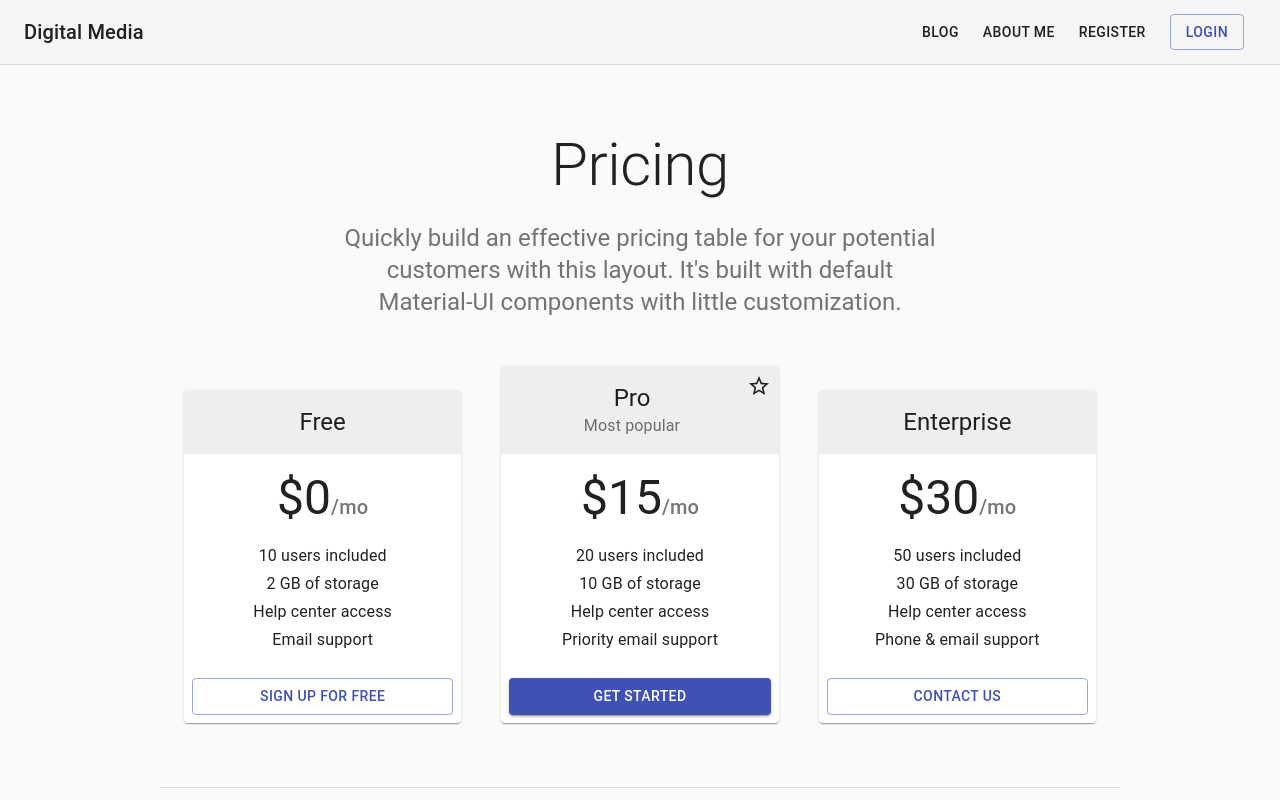
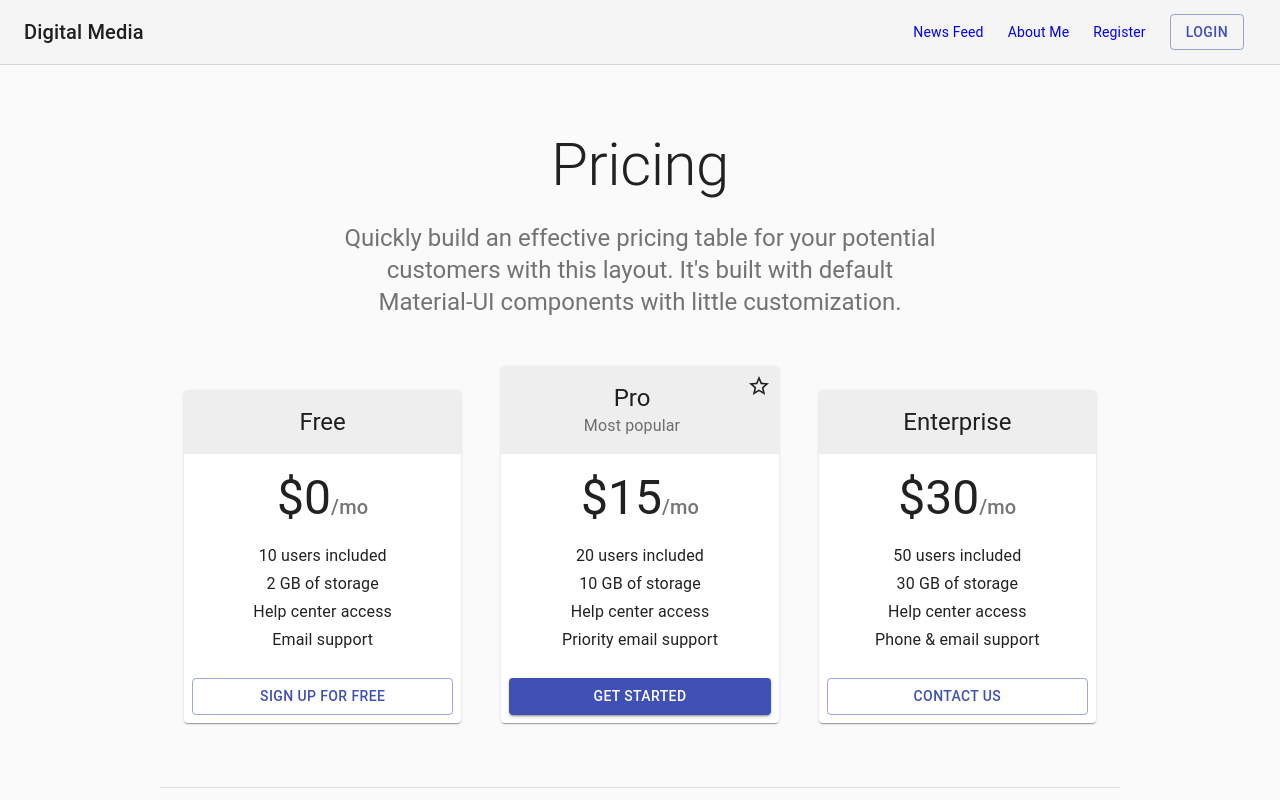
Before and after one commit to MrWittman612/blog-site, a React (Create React App) app in the folder client/: page /pricing in a window 1280 px wide. Shown: the top 800 px of the page. Built offline with nearby package versions, Linux system fonts and the light colour scheme.

Commit message:
Use react-router-dom Link

```diff
--- a/client/src/components/pricing/Pricing.js
+++ b/client/src/components/pricing/Pricing.js
@@ -1,32 +1,22 @@
+import {
+  AppBar,
+  Box,
+  Button,
+  Card,
+  CardActions,
+  CardContent,
+  CardHeader,
+  Container,
+  CssBaseline,
+  Grid,
+  makeStyles,
+  Toolbar,
+  Typography,
+} from '@material-ui/core';
+import StarIcon from '@material-ui/icons/StarBorder';
 import React from 'react';
-import AppBar from '@material-ui/core/AppBar';
-import Button from '@material-ui/core/Button';
-import Card from '@material-ui/core/Card';
-import CardActions from '@material-ui/core/CardActions';
-import CardContent from '@material-ui/core/CardContent';
-import CardHeader from '@material-ui/core/CardHeader';
-import CssBaseline from '@material-ui/core/CssBaseline';
-import Grid from '@material-ui/core/Grid';
-import StarIcon from '@material-ui/icons/StarBorder';
-import Toolbar from '@material-ui/core/Toolbar';
-import Typography from '@material-ui/core/Typography';
-import Link from '@material-ui/core/Link';
-import { makeStyles } from '@material-ui/core/styles';
-import Container from '@material-ui/core/Container';
-import Box from '@material-ui/core/Box';
-
-function Copyright() {
-  return (
-    <Typography variant='body2' color='textSecondary' align='center'>
-      {'Copyright © '}
-      <Link color='inherit' href='https://material-ui.com/'>
-        Your Website
-      </Link>{' '}
-      {new Date().getFullYear()}
-      {'.'}
-    </Typography>
-  );
-}
+import { Link } from 'react-router-dom';
+import { Copyright } from '../../utils/Copyright';
 
 const useStyles = makeStyles((theme) => ({
   '@global': {
@@ -44,9 +34,11 @@ const useStyles = makeStyles((theme) => ({
   },
   toolbarTitle: {
     flexGrow: 1,
+    textDecoration: 'none',
   },
   link: {
     margin: theme.spacing(1, 1.5),
+    textDecoration: 'none',
   },
   heroContent: {
     padding: theme.spacing(8, 0, 6),
@@ -151,12 +143,14 @@ export default function Pricing() {
     <React.Fragment>
       <CssBaseline />
       <AppBar
-        position='static'
+        position='sticky'
         color='default'
         elevation={0}
         className={classes.appBar}>
         <Toolbar className={classes.toolbar}>
           <Typography
+            component={Link}
+            to={'/'}
             variant='h6'
             color='inherit'
             noWrap
@@ -167,27 +161,28 @@ export default function Pricing() {
             <Link
               variant='button'
               color='textPrimary'
-              href='/'
+              to={'/news'}
               className={classes.link}>
-              Blog
+              News Feed
             </Link>
             <Link
               variant='button'
               color='textPrimary'
-              href='#'
+              to={'/dashboard'}
               className={classes.link}>
               About Me
             </Link>
             <Link
               variant='button'
               color='textPrimary'
-              href='/register'
+              to={'/register'}
               className={classes.link}>
               Register
             </Link>
           </nav>
           <Button
-            href='/login'
+            component={Link}
+            to={'/login'}
             color='primary'
             variant='outlined'
             className={classes.link}>
```
